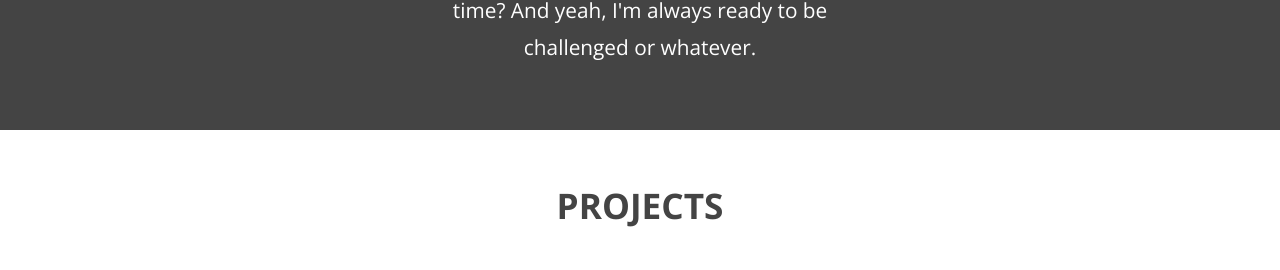
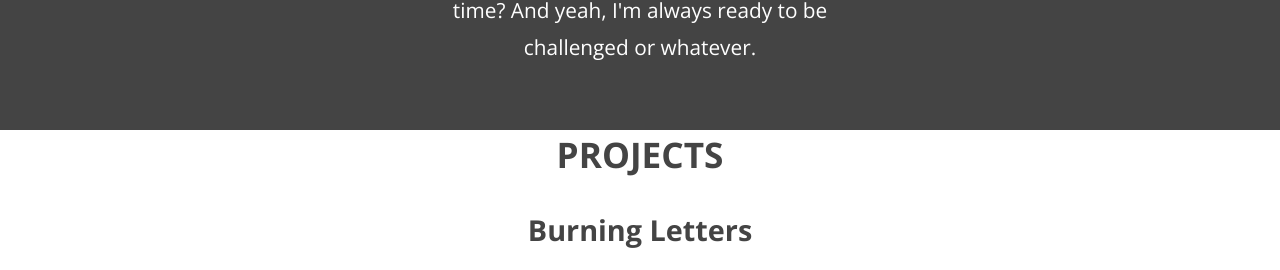
Before and after one commit to czcarrizales/react-portfolio, a React (Create React App) app: page / in a window 1280 px wide. Shown: the part 1100-1370 px from the top of the page. Built offline with nearby package versions, Linux system fonts and the light colour scheme; the HTML template or start-up script is replaced by a standard one.

Commit message:
moving h2 outside of portfolio-container class

```diff
--- a/src/components/App.js
+++ b/src/components/App.js
@@ -33,8 +33,8 @@ function App() {
       <Navbar />
       <Hero />
       <About />
+      <h2>PROJECTS</h2>
       <div className="portfolio-container">
-        <h2>PROJECTS</h2>
         {portfolio.map((p) => {
           return <Showcase title={p.title} text={p.text} image={p.image} />;
         })}
```
